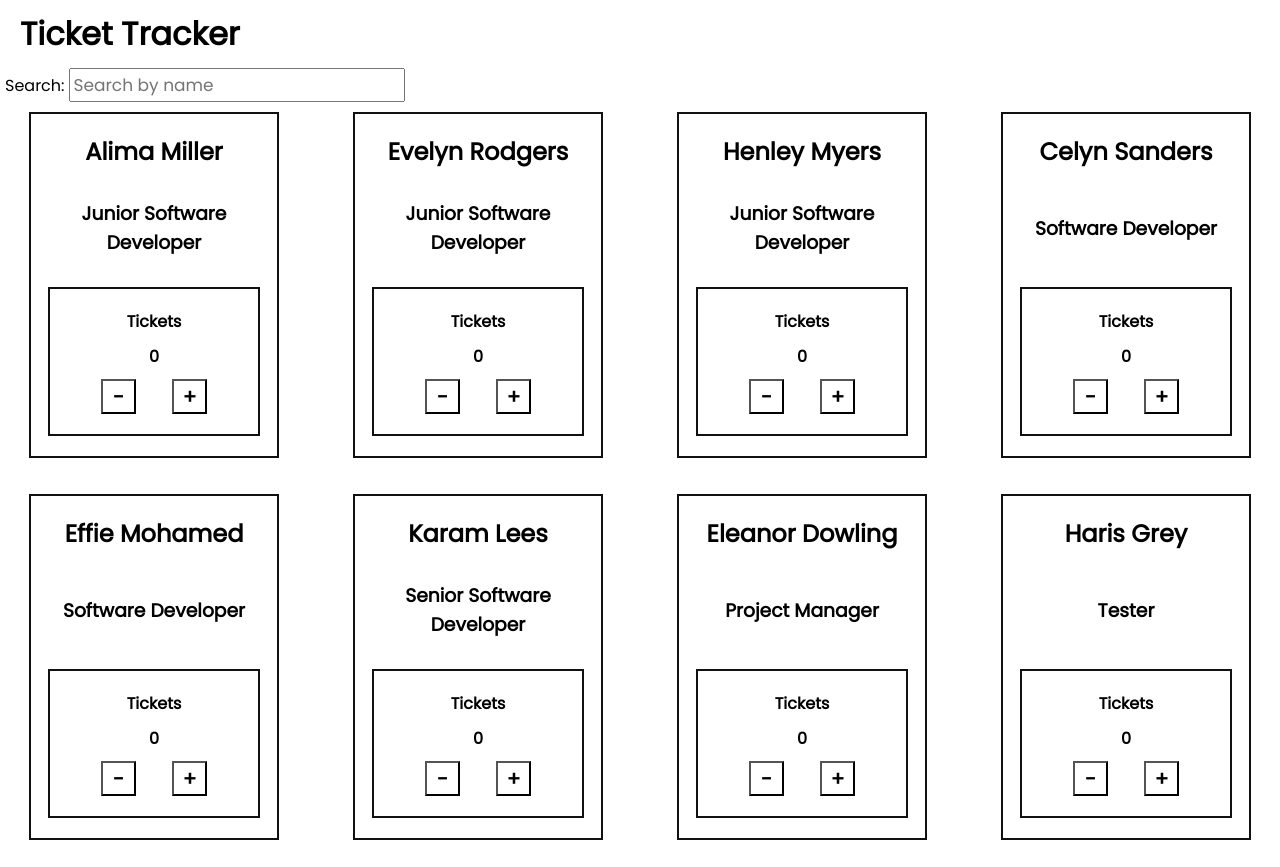
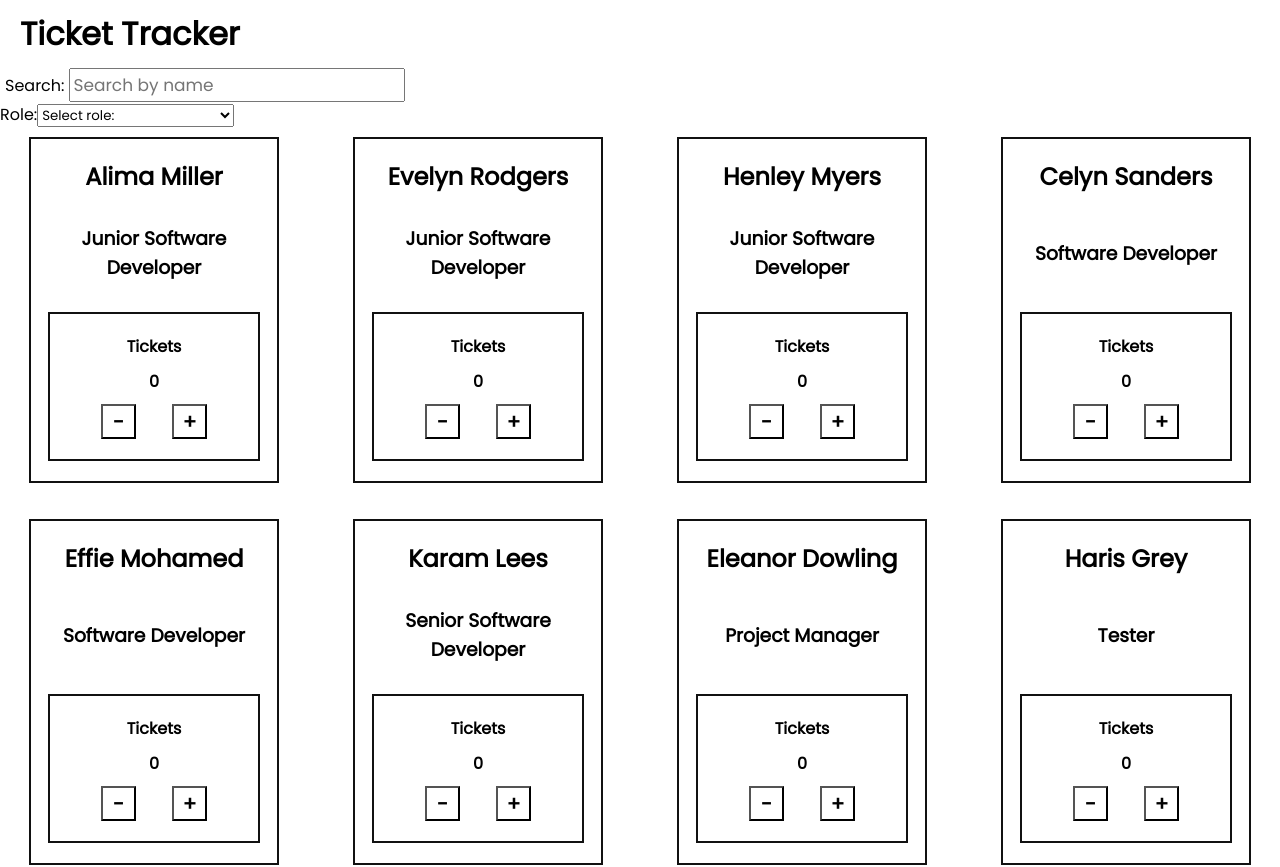
Before and after one commit to garyinlam/ticket-tracker, a React (Create React App) app: page / in a window 1280 px wide. Shown: the top 867 px of the page. Built offline with nearby package versions, Linux system fonts and the light colour scheme.

Commit message:
filter by role added

```diff
--- a/src/App.jsx
+++ b/src/App.jsx
@@ -10,16 +10,23 @@ import team from './data/team';
 function App() {
 
   const [searchValue, setSearchValue] = useState("");
+  const [roleFilter, setRoleFilter] = useState("");
 
   const handleInput = (e) => {
     setSearchValue(e.target.value.toLowerCase());
   }
 
+  const handleFilter = (e) => {
+    setRoleFilter(e.target.value);
+  }
+
+  const rolesArr = [...new Set(team.map((person) => person.role))];
+
   return (
     <div className="app">
       <Header />
-      <SearchBar handleInput={handleInput}  />
-      <CardContainer teamArr={team.filter((a) => a.name.toLowerCase().includes(searchValue))} />
+      <SearchBar handleInput={handleInput} handleFilter={handleFilter} roles={rolesArr} />
+      <CardContainer teamArr={team.filter((a) => a.role.includes(roleFilter)).filter((a) => a.name.toLowerCase().includes(searchValue))} />
     </div>
   );
 }
--- /dev/null
+++ b/src/components/Dropdown/Dropdown.jsx
@@ -0,0 +1,22 @@
+import React from 'react'
+import "./Dropdown.scss"
+
+const Dropdown = (props) => {
+  const {items, handleFilter} = props
+
+  const itemsJSX = items.map((a,index) => {
+    return <option key={index} value={a}>{a}</option>
+  })
+
+  return (
+    <div>
+      <label htmlFor="role">Role:</label>
+      <select id="role" onChange={handleFilter}>
+        <option value="">Select role:</option>
+        {itemsJSX}
+      </select>
+    </div>
+  )
+}
+
+export default Dropdown
--- a/src/components/SearchBar/SearchBar.jsx
+++ b/src/components/SearchBar/SearchBar.jsx
@@ -1,16 +1,14 @@
 import React from 'react'
+import Dropdown from '../Dropdown/Dropdown';
 import SearchBox from '../SearchBox/SearchBox';
 import "./SearchBar.scss"
 
 const SearchBar = (props) => {
-  const {handleInput} = props;
+  const {handleInput, handleFilter, roles} = props;
   return (
     <div className='search-bar'>
       <SearchBox handleInput={handleInput} />
-      {/* <label htmlFor="role">Role:</label>
-      <select id="role">
-
-      </select> */}
+      <Dropdown items={roles} handleFilter={handleFilter} />
     </div>
   )
 }
```
Also changed, not shown: src/components/Dropdown/Dropdown.scss (added).
